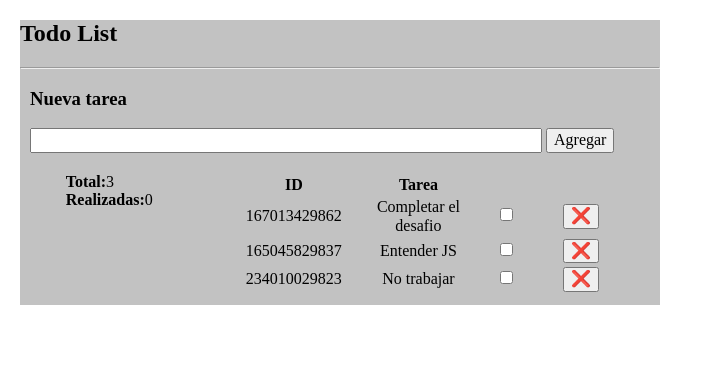
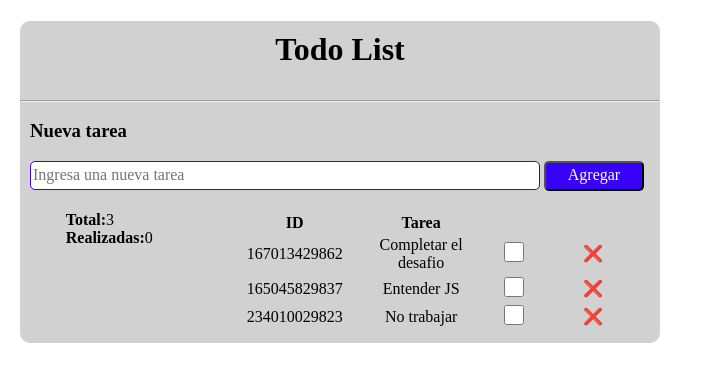
Before and after one commit to VictorZamorano/desafio_js-5_metodos-de-arreglo, a plain HTML site: page index.html in a window 1280 px wide. Shown: the whole page, without its empty margins (0-703 px from the left). Drawn offline with Linux system fonts and the light colour scheme.

Commit message:
mejoras visuales

```diff
--- a/assets/css/main.css
+++ b/assets/css/main.css
@@ -1,9 +1,10 @@
 .container {
 	width: 50%;
 	height: 25%;
-	background-color: rgb(194, 194, 194);
+	background-color: rgb(209, 209, 209);
 	padding-bottom: 10px;
 	margin-left: 20px;
+	border-radius: 10px;
 }
 
 main {
@@ -12,6 +13,21 @@ main {
 
 main input {
 	width: 80%;
+	height: 25px;
+	border-radius: 5px;
+	border: 1px solid rgb(54, 1, 246);
+}
+main button {
+	color: white;
+	background-color: rgb(54, 1, 246);
+	border-radius: 5px;
+	height: 30px;
+	width: 100px;
+}
+
+header h1 {
+	text-align: center;
+	padding: 10px;
 }
 
 .container-tareas {
@@ -33,3 +49,16 @@ td {
 	width: 400px;
 	text-align: center;
 }
+
+.check {
+	background-color: #fff;
+	width: 20px;
+	height: 20px;
+}
+
+.table-container button {
+	border: none;
+	background-color: transparent;
+	width: 20px;
+	height: 20px;
+}
--- a/assets/js/main.js
+++ b/assets/js/main.js
@@ -57,7 +57,7 @@ render();
 function pintarTr(id, activo) {
 	let pintar = document.getElementById(id + "trBg");
 	pintar.style.backgroundColor =
-		activo == true ? "green" : "rgb(194, 194, 194)";
+		activo == true ? "green" : "rgb(209, 209, 209)";
 }
 
 function eliminar(id) {
--- a/index.html
+++ b/index.html
@@ -11,13 +11,17 @@
 	<body>
 		<div class="container">
 			<header>
-				<h2>Todo List</h2>
+				<h1>Todo List</h1>
 			</header>
 			<hr />
 			<main>
 				<h3>Nueva tarea</h3>
 				<form action="" id="formulario">
-					<input type="text" id="newTask" />
+					<input
+						type="text"
+						id="newTask"
+						placeholder="Ingresa una nueva tarea"
+					/>
 					<button>Agregar</button>
 				</form>
 			</main>
```
